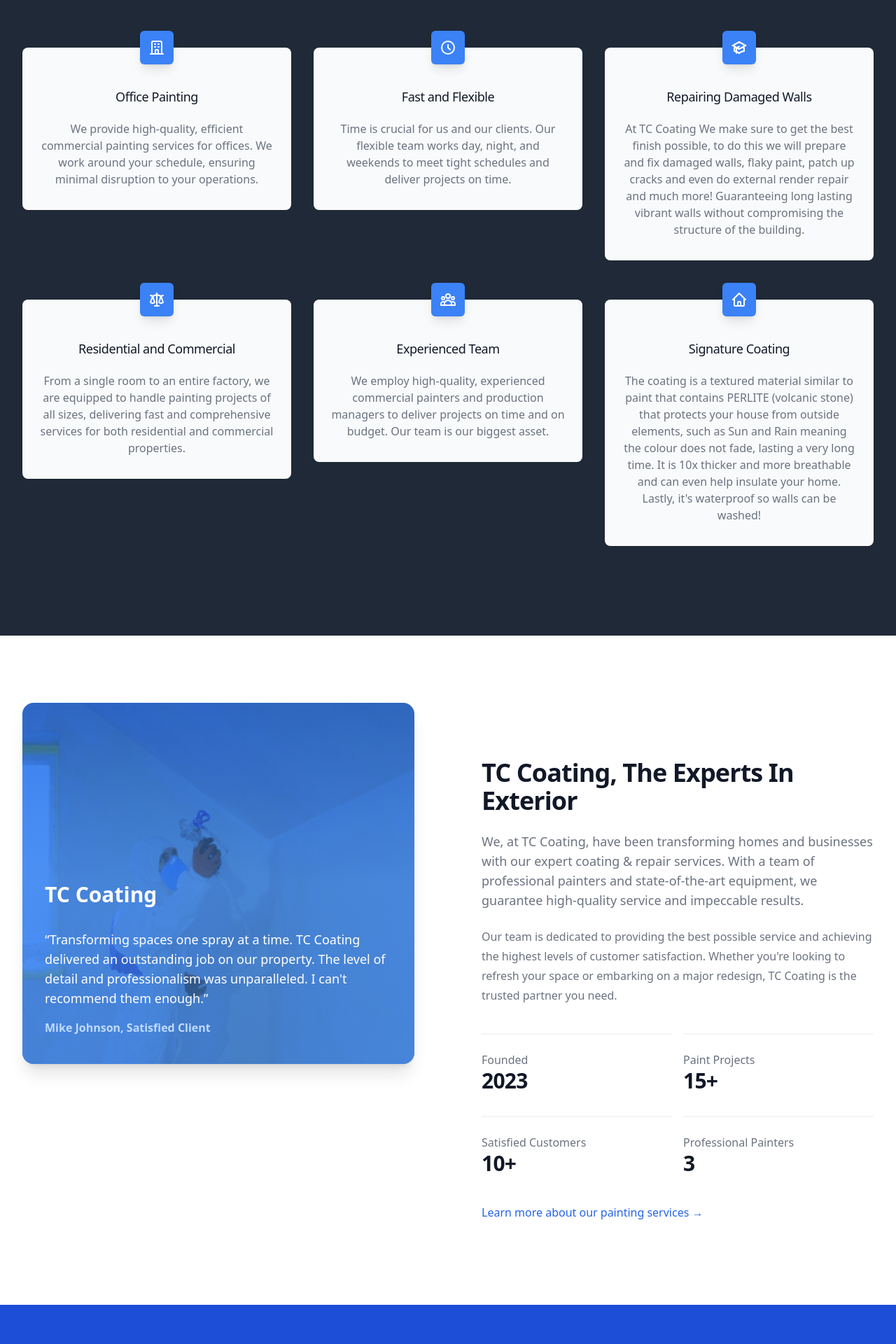
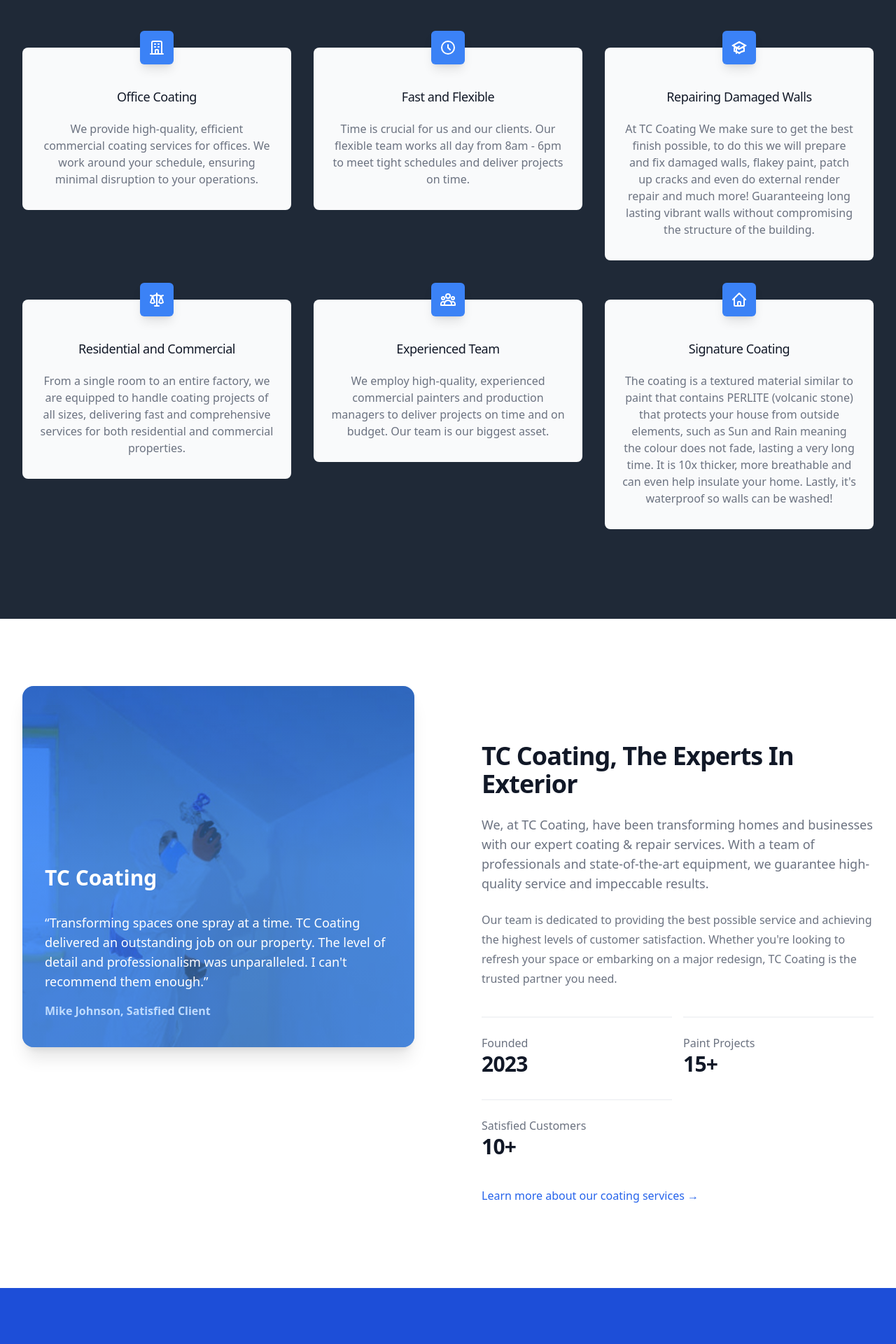
Before and after one commit to mikemhb/tcc-improve, a Next.js app: page /about-us in a window 1280 px wide. Shown: the part 460-2380 px from the top of the page at 70% size. Built offline with nearby package versions, Linux system fonts and the light colour scheme.

Commit message:
Changed words from Paint to Coating

```diff
--- a/src/components/AboutUsContent.tsx
+++ b/src/components/AboutUsContent.tsx
@@ -4,7 +4,6 @@ const stats = [
   { label: "Founded", value: "2023" },
   { label: "Paint Projects", value: "15+" },
   { label: "Satisfied Customers", value: "10+" },
-  { label: "Professional Painters", value: "3" },
 ];
 
 export default function AboutUsContent() {
@@ -58,8 +57,8 @@ export default function AboutUsContent() {
             <div className="mt-6 text-gray-500 space-y-6">
               <p className="text-lg">
                 We, at TC Coating, have been transforming homes and businesses
-                with our expert coating & repair services. With a team of professional
-                painters and state-of-the-art equipment, we guarantee
+                with our expert coating & repair services. With a team of professionals
+                 and state-of-the-art equipment, we guarantee
                 high-quality service and impeccable results.
               </p>
               <p className="text-base leading-7">
@@ -90,7 +89,7 @@ export default function AboutUsContent() {
             </dl>
             <div className="mt-10">
               <a href="#" className="text-base font-medium text-blue-600">
-                Learn more about our painting services{" "}
+                Learn more about our coating services{" "}
                 <span aria-hidden="true">&rarr;</span>
               </a>
             </div>
--- a/src/components/BasicContact.tsx
+++ b/src/components/BasicContact.tsx
@@ -153,7 +153,7 @@ export default function BasicContact() {
                   value={formData['message']}
                   onChange={handleChange}
                   className="block w-full shadow-sm py-3 px-4 placeholder-gray-500 focus:ring-blue-500 focus:border-blue-500 border border-gray-300 rounded-md"
-                  placeholder="Tell us about your painting project..."
+                  placeholder="Tell us about your coating project..."
                   defaultValue={''}
                 />
               </div>
--- a/src/components/CTA.tsx
+++ b/src/components/CTA.tsx
@@ -10,7 +10,7 @@ export default function CTA() {
                     <span className="block">Discover the Magic of Professional Coating Services Today.</span>
                 </h2>
                 <p className="mt-4 text-lg leading-6 text-blue-200">
-                    Enhance the aesthetic appeal and extend the life of your buildings with our expert painting services. Get in touch for a free estimate now!
+                    Enhance the aesthetic appeal and extend the life of your buildings with our expert coating services. Get in touch for a free estimate now!
                 </p>
                 <Link href="/contact-us">
                     <div
--- a/src/components/CommercialContent.tsx
+++ b/src/components/CommercialContent.tsx
@@ -19,7 +19,7 @@ export default function CommercialContent() {
                   Enhance Your Commercial Space with TC Coating
                 </h2>
                 <p className="mt-4 text-lg text-gray-500">
-                  We offer professional commercial painting services designed to
+                  We offer professional commercial spraying services designed to
                   transform your property while causing minimal disruption to
                   your operations. Let us add a splash of color to your world.
                 </p>
--- a/src/components/CommercialTestimonial.tsx
+++ b/src/components/CommercialTestimonial.tsx
@@ -9,7 +9,7 @@ export default function CommercialTestimonial() {
             Enhance Your Commercial Space with TC Coating
           </h2>
           <p className="text-lg text-white mb-5">
-            We offer professional commercial painting services designed to
+            We offer professional commercial coating services designed to
             transform your property while causing minimal disruption to your
             operations. Let us add a splash of color to your world.
           </p>
--- a/src/components/Features.tsx
+++ b/src/components/Features.tsx
@@ -9,23 +9,23 @@ import {
 
 const features = [
     {
-        name: 'Office Painting',
-        description: 'We provide high-quality, efficient commercial painting services for offices. We work around your schedule, ensuring minimal disruption to your operations.',
+        name: 'Office Coating',
+        description: 'We provide high-quality, efficient commercial coating services for offices. We work around your schedule, ensuring minimal disruption to your operations.',
         icon: OfficeBuildingIcon,
     },
     {
         name: 'Fast and Flexible',
-        description: 'Time is crucial for us and our clients. Our flexible team works day, night, and weekends to meet tight schedules and deliver projects on time.',
+        description: 'Time is crucial for us and our clients. Our flexible team works all day from 8am - 6pm to meet tight schedules and deliver projects on time.',
         icon: ClockIcon,
     },
     {
         name: 'Repairing Damaged Walls',
-        description: 'At TC Coating We make sure to get the best finish possible, to do this we will prepare and fix damaged walls, flaky paint, patch up cracks and even do external render repair and much more! Guaranteeing long lasting vibrant walls without compromising the structure of the building.',
+        description: 'At TC Coating We make sure to get the best finish possible, to do this we will prepare and fix damaged walls, flakey paint, patch up cracks and even do external render repair and much more! Guaranteeing long lasting vibrant walls without compromising the structure of the building.',
         icon: AcademicCapIcon,
     },
     {
         name: 'Residential and Commercial',
-        description: 'From a single room to an entire factory, we are equipped to handle painting projects of all sizes, delivering fast and comprehensive services for both residential and commercial properties.',
+        description: 'From a single room to an entire factory, we are equipped to handle coating projects of all sizes, delivering fast and comprehensive services for both residential and commercial properties.',
         icon: ScaleIcon,
     },
     {
@@ -35,7 +35,7 @@ const features = [
     },
     {
         name: 'Signature Coating',
-        description: "The coating is a textured material similar to paint that contains PERLITE (volcanic stone) that protects your house from outside elements, such as Sun and Rain meaning the colour does not fade, lasting a very long time. It is 10x thicker and more breathable and can even help insulate your home. Lastly, it's waterproof so walls can be washed!",
+        description: "The coating is a textured material similar to paint that contains PERLITE (volcanic stone) that protects your house from outside elements, such as Sun and Rain meaning the colour does not fade, lasting a very long time. It is 10x thicker, more breathable and can even help insulate your home. Lastly, it's waterproof so walls can be washed!",
         icon: HomeIcon,
     },
 ]
--- a/src/components/Footer.tsx
+++ b/src/components/Footer.tsx
@@ -3,8 +3,8 @@ import Link from "next/link"
 
 const navigation = {
   services: [
-    { name: 'Residential Painting', href: '/residential' },
-    { name: 'Commercial Painting', href: '/commercial' },
+    { name: 'Residential Coating', href: '/residential' },
+    { name: 'Commercial Coating', href: '/commercial' },
     { name: 'About TC Coating', href: '/about-us' },
     { name: 'Our Work', href: '/portfolio' },
   ],
--- a/src/components/ResidentialTestimonial.tsx
+++ b/src/components/ResidentialTestimonial.tsx
@@ -34,7 +34,7 @@ export default function ResidentialTestimonial() {
                     <path d="M9.352 4C4.456 7.456 1 13.12 1 19.36c0 5.088 3.072 8.064 6.624 8.064 3.36 0 5.856-2.688 5.856-5.856 0-3.168-2.208-5.472-5.088-5.472-.576 0-1.344.096-1.536.192.48-3.264 3.552-7.104 6.624-9.024L9.352 4zm16.512 0c-4.8 3.456-8.256 9.12-8.256 15.36 0 5.088 3.072 8.064 6.624 8.064 3.264 0 5.856-2.688 5.856-5.856 0-3.168-2.304-5.472-5.184-5.472-.576 0-1.248.096-1.44.192.48-3.264 3.456-7.104 6.528-9.024L25.864 4z" />
                   </svg>
                   <p className="mt-6 text-2xl font-medium text-white">
-                    &ldquo;TC Coating did an incredible job painting our home.
+                    &ldquo;TC Coating did an incredible job spraying our home.
                     They were professional, timely, and their work is top-notch.
                     Our home looks fantastic, and we could not be happier with
                     the results!&rdquo;
--- a/src/components/ThreePromises.tsx
+++ b/src/components/ThreePromises.tsx
@@ -4,17 +4,17 @@ import Image from "next/image";
 
 const serviceLinks = [
   {
-    name: "Residential Painting",
+    name: "Residential Coating",
     href: "/residential",
     description:
-      "Transform your living space with our high-quality residential painting services. We use premium paint and detailed approach to ensure a great finish.",
+      "Transform your living space with our high-quality residential coating services. We use premium paint and detailed approach to ensure a great finish.",
     icon: FaHome,
   },
   {
-    name: "Commercial Painting",
+    name: "Commercial Coating",
     href: "/commercial",
     description:
-      "Enhance the appeal of your business with our commercial painting services. We ensure minimal disruption and work that stands up to heavy usage.",
+      "Enhance the appeal of your business with our commercial coating services. We ensure minimal disruption and work that stands up to heavy usage.",
     icon: FaBuilding,
   },
   {
@@ -50,7 +50,7 @@ export default function ThreePromises() {
           </h1>
           <p className="mt-6 max-w-3xl text-xl text-gray-300">
             From residential to commercial projects, we provide a range of
-            painting services to cater to your needs. Check out our services
+            coating services to cater to your needs. Check out our services
             below.
           </p>
         </div>
```
Also changed, not shown: src/components/ResidentialContent.tsx (+8 -8 lines).
